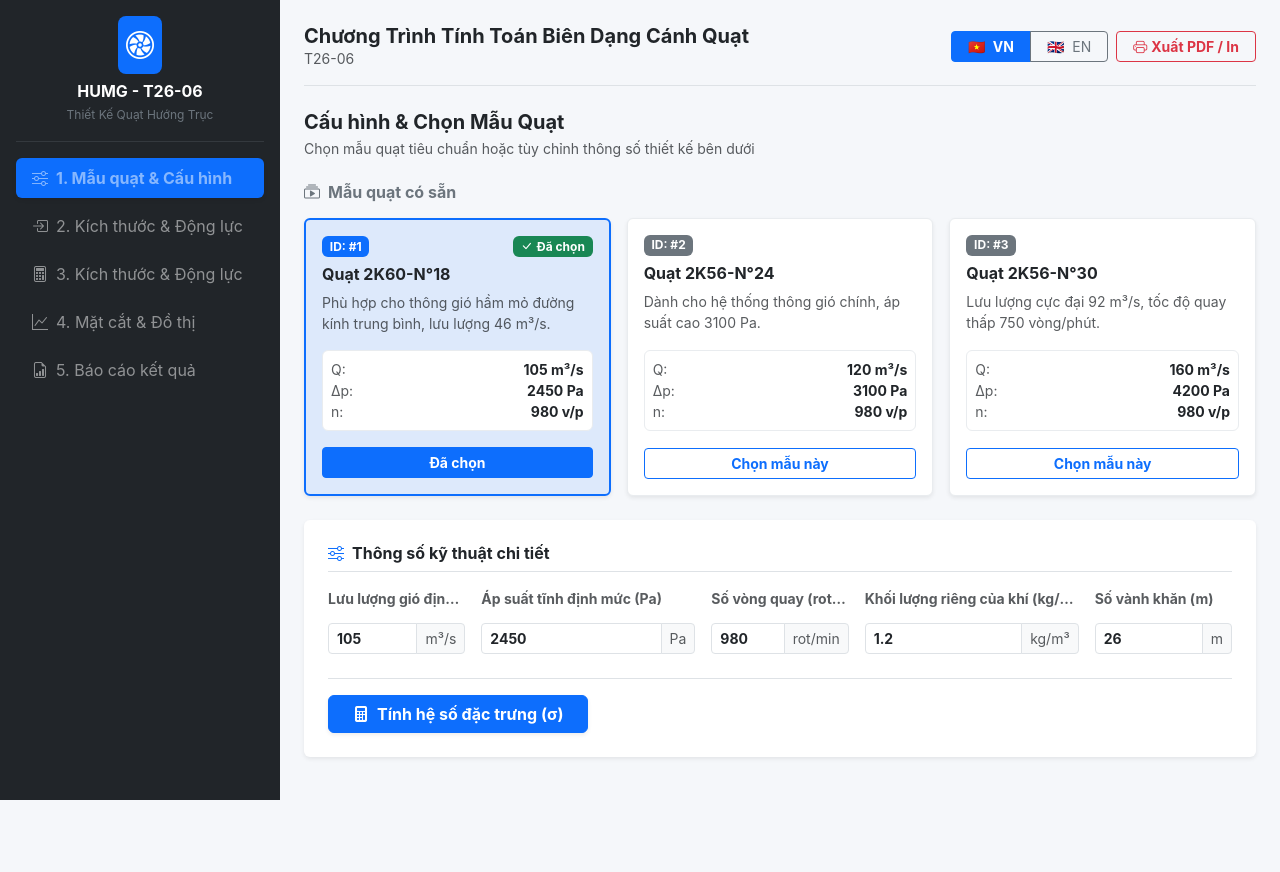
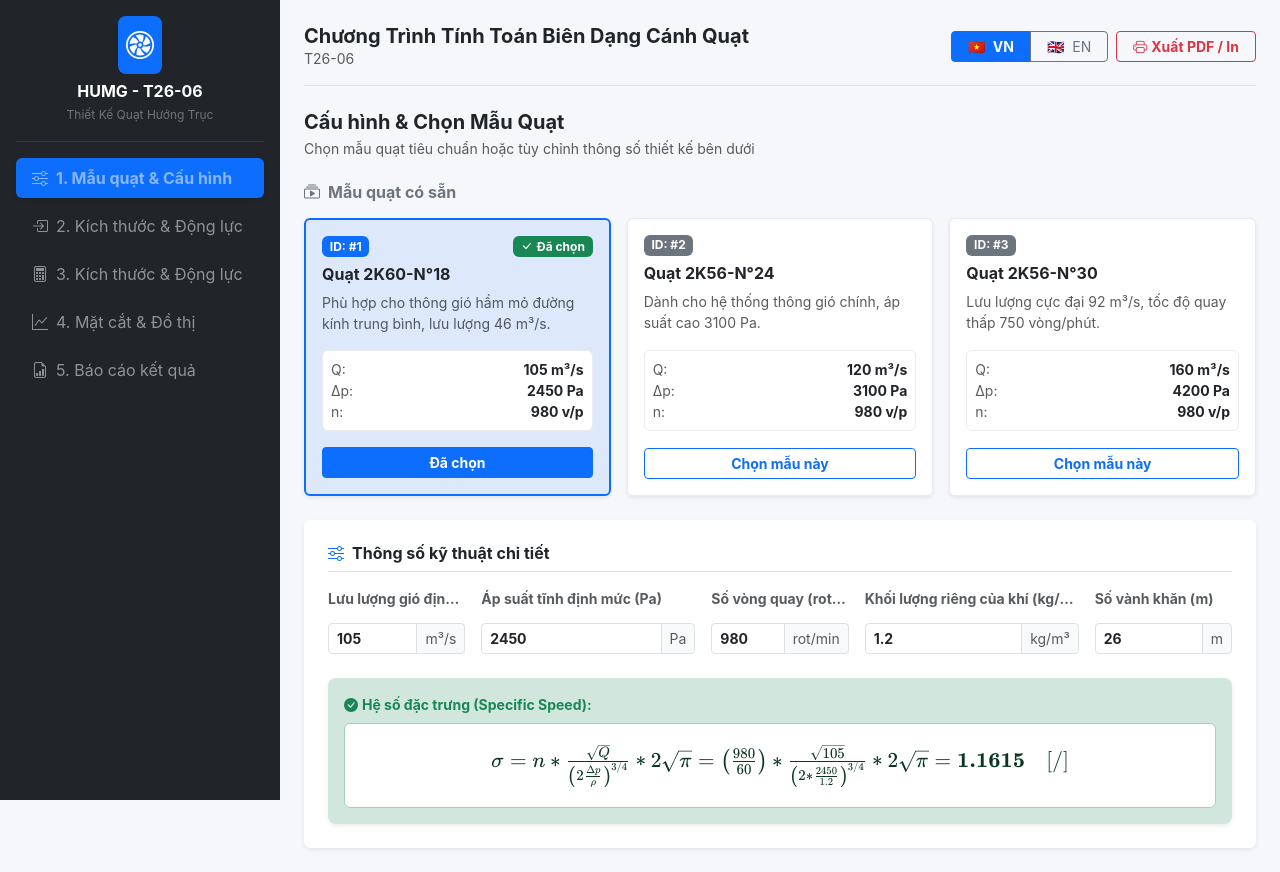
Before and after one commit to phamquanghien/BladeSpecsCalc, a React (Vite) app: page / in a window 1280 px wide. Before the commit the page ends 800 px from the top, so only its background shows below. Built offline with nearby package versions, Linux system fonts and the light colour scheme.

Commit message:
Update_Step_1

```diff
--- a/src/components/common/MathFormula.tsx
+++ b/src/components/common/MathFormula.tsx
@@ -6,7 +6,7 @@ interface MathFormulaProps {
     formula: string;
     displayMode?: boolean;
     fontSize?: string; // Default '1.1rem'
-    align?: 'left' | 'center' | 'right' | 'responsive'; // Thêm option 'responsive'
+    align?: 'left' | 'center' | 'right' | 'responsive';
 }
 
 export const MathFormula: React.FC<MathFormulaProps> = ({
@@ -22,21 +22,14 @@ export const MathFormula: React.FC<MathFormulaProps> = ({
         if (!container) return;
 
         try {
-            // Rendering KaTeX formulas
+            // KaTeX sẽ tự động ghi đè nội dung cũ mà không cần xóa innerHTML thủ công
             katex.render(formula, container, {
                 displayMode,
-                throwOnError: false, // Avoid app crashes if you write LaTeX syntax incorrectly
+                throwOnError: false, // Bỏ qua crash khi viết sai cú pháp LaTeX
             });
         } catch (error: unknown) {
             console.error('KaTeX rendering error:', error);
         }
-
-        // Cleanup function: Remove DOM content when unmounting or re-rendering.
-        return () => {
-            if (container) {
-                container.innerHTML = '';
-            }
-        };
     }, [formula, displayMode]);
 
     const getAlignClass = () => {
@@ -45,6 +38,7 @@ export const MathFormula: React.FC<MathFormulaProps> = ({
         if (align === 'right') return 'text-end';
         return 'text-start';
     };
+
     return (
         <div
             ref={containerRef}
--- a/src/components/steps/Step1Presets.tsx
+++ b/src/components/steps/Step1Presets.tsx
@@ -8,20 +8,18 @@ import type { FanPreset } from '../../models/FanPreset';
 export const Step1Presets: React.FC = () => {
     const { t } = useTranslation();
 
-    // Get data and functions from the Zustand store.
-    const {
-        step1Input,
-        step1Output,
-        setStep1Input,
-        updateStep1Field,
-        computeStep1,
-    } = useFanStore();
+    // Lấy dữ liệu và hàm từ Zustand store
+    const { step1Input, step1Output, setStep1Input, updateStep1Field } =
+        useFanStore();
 
-    // Capture input change events
+    // Bắt sự kiện thay đổi input
     const handleInputChange = (e: React.ChangeEvent<HTMLInputElement>) => {
         const name = e.target.name as keyof FanPreset;
-        const value = parseFloat(e.target.value) || 0;
-        updateStep1Field(name, value);
+        const val = e.target.value;
+
+        // Tránh lỗi gõ số 0 hoặc xóa trống input làm gõ số tiếp theo bị đè/lỗi
+        const numericValue = val === '' ? 0 : parseFloat(val);
+        updateStep1Field(name, numericValue);
     };
 
     return (
@@ -145,7 +143,7 @@ export const Step1Presets: React.FC = () => {
                                 type="number"
                                 className="form-control fw-bold"
                                 name="airflow"
-                                value={step1Input.airflow}
+                                value={step1Input.airflow || ''}
                                 onChange={handleInputChange}
                                 step="0.1"
                             />
@@ -167,7 +165,7 @@ export const Step1Presets: React.FC = () => {
                                 type="number"
                                 className="form-control fw-bold"
                                 name="staticPressure"
-                                value={step1Input.staticPressure}
+                                value={step1Input.staticPressure || ''}
                                 onChange={handleInputChange}
                             />
                             <span className="input-group-text bg-light text-muted">
@@ -188,7 +186,7 @@ export const Step1Presets: React.FC = () => {
                                 type="number"
                                 className="form-control fw-bold"
                                 name="rotationSpeed"
-                                value={step1Input.rotationSpeed}
+                                value={step1Input.rotationSpeed || ''}
                                 onChange={handleInputChange}
                             />
                             <span className="input-group-text bg-light text-muted">
@@ -209,7 +207,7 @@ export const Step1Presets: React.FC = () => {
                                 type="number"
                                 className="form-control fw-bold"
                                 name="gasDensity"
-                                value={step1Input.gasDensity}
+                                value={step1Input.gasDensity || ''}
                                 onChange={handleInputChange}
                                 step="0.01"
                             />
@@ -231,7 +229,7 @@ export const Step1Presets: React.FC = () => {
                                 type="number"
                                 className="form-control fw-bold"
                                 name="bladeRingCount"
-                                value={step1Input.bladeRingCount || 1}
+                                value={step1Input.bladeRingCount || ''}
                                 onChange={handleInputChange}
                             />
                             <span className="input-group-text bg-light text-muted">
@@ -241,18 +239,9 @@ export const Step1Presets: React.FC = () => {
                     </div>
                 </div>
 
-                {/* ACTION BUTTON & RESULT DISPLAY */}
-                <div className="border-top pt-3 d-flex flex-column align-items-start gap-3">
-                    <button
-                        className="btn btn-primary fw-bold px-4 shadow-sm"
-                        onClick={computeStep1}
-                    >
-                        <i className="bi bi-calculator-fill me-2"></i>
-                        {t('step1.calcSigmaBtn')}
-                    </button>
-
+                {/* RESULT DISPLAY (Đã bỏ nút bấm thủ công, tự động cập nhật ngay khi sửa input) */}
                 {step1Output !== null && (
-                        <div className="alert alert-success w-100 mb-0 border-0 shadow-sm rounded-3 p-3">
+                    <div className="alert alert-success w-100 mb-0 border-0 shadow-sm rounded-3 p-3 transition-all">
                         <small className="fw-bold text-success d-block mb-2">
                             <i className="bi bi-check-circle-fill me-1"></i>
                             {t('step1.sigmaResultTitle')}
@@ -268,6 +257,5 @@ export const Step1Presets: React.FC = () => {
                 )}
             </div>
         </div>
-        </div>
     );
 };
--- a/src/store/useFanStore.ts
+++ b/src/store/useFanStore.ts
@@ -12,38 +12,43 @@ interface FanStoreState {
   // Actions
   setStep1Input: (input: FanPreset) => void;
   updateStep1Field: (fieldName: keyof FanPreset, value: number) => void;
-  computeStep1: () => void;
+  // computeStep1: () => void;
 }
 
+// Helper function để tính toán nhanh
+const computeStep1Helper = (input: FanPreset): Step1Output | null => {
+  try {
+    return calculateStep1(input);
+  } catch (error: unknown) {
+    console.error('Lỗi tính toán Step 1:', error);
+    return null;
+  }
+};
+
+const initialPreset = fanPresets[0];
+
 export const useFanStore = create<FanStoreState>((set, get) => ({
-  step1Input: fanPresets[0],
-  step1Output: null,
+  step1Input: initialPreset,
+  step1Output: computeStep1Helper(initialPreset), // Tính toán luôn giá trị ban đầu
 
-  // Update the default parameter value when the user selects the fan type
-  setStep1Input: (input) => set({ step1Input: input, step1Output: null }),
+  // Khi chọn một Preset mới -> Cập nhật input và tự động tính toán lại ngay
+  setStep1Input: (input) => {
+    set({
+      step1Input: input,
+      step1Output: computeStep1Helper(input),
+    });
+  },
 
-  // Update each input field as you type.
-  updateStep1Field: (fieldName, value) =>
-    set((state) => ({
-      step1Input: {
-        ...state.step1Input,
-        [fieldName]: value,
-      },
-      step1Output: null, // Reset the result when modifying the parameter value.
-    })),
+  // Khi chỉnh sửa 1 trường thông số bất kỳ -> Cập nhật input và tự động tính toán lại ngay
+  updateStep1Field: (fieldName, value) => {
+    const updatedInput = {
+      ...get().step1Input,
+      [fieldName]: value,
+    };
 
-  // Perform the calculations
-  computeStep1: () => {
-    const { step1Input } = get();
-    try {
-        const output = calculateStep1(step1Input);
-        set({ step1Output: output });
-    } catch (error: unknown) {
-        if (error instanceof Error) {
-        alert(error.message);
-        } else {
-        alert('Đã xảy ra lỗi không xác định!');
-        }
-    }
-    }
+    set({
+      step1Input: updatedInput,
+      step1Output: computeStep1Helper(updatedInput),
+    });
+  },
 }));
```
Lines whose indentation alone changed are shown as unchanged.
